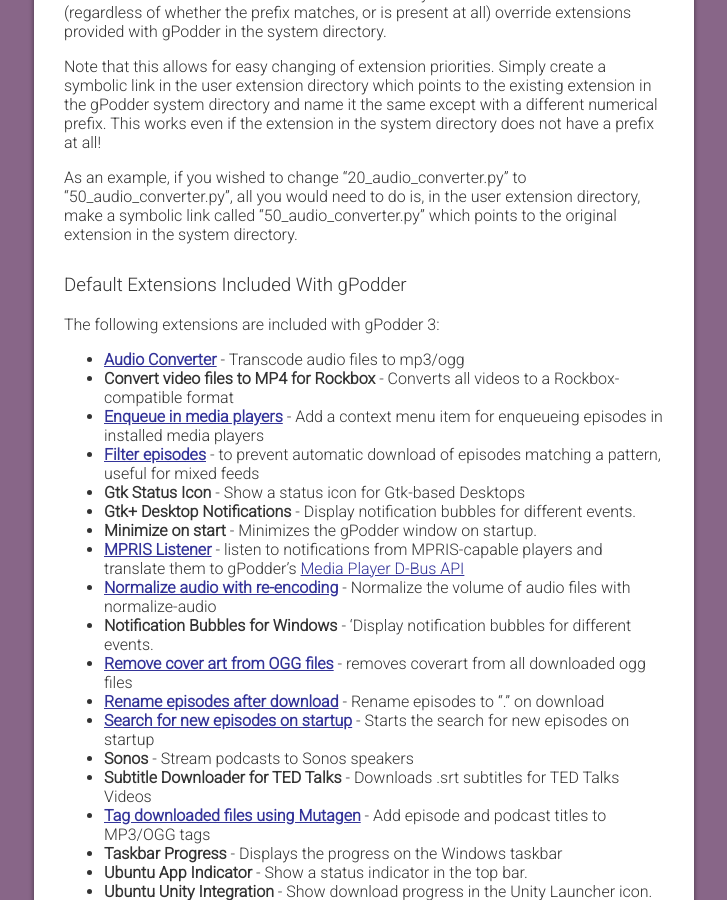
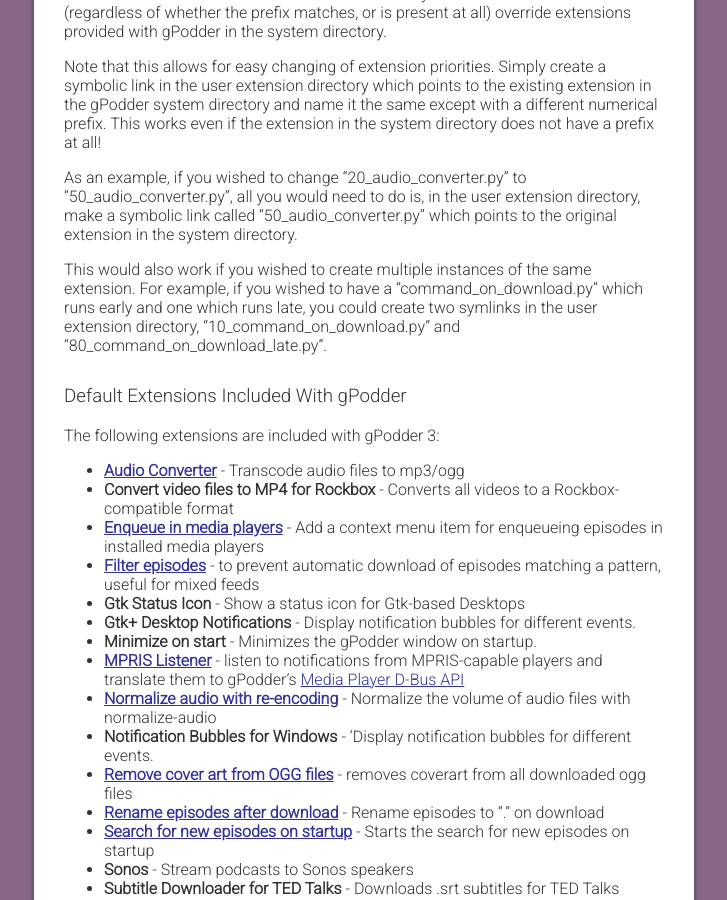
Before and after one commit to gpodder/gpodder.github.io, a Jekyll site: the page built from docs/extensions.md, in a window 1280 px wide and 900 px high, scrolled down 340 px. Shown: the whole window, without its empty margins (276-1003 px from the left). Built offline with Jekyll 4.4.1, drawn with Linux system fonts in a browser that asks for light colours; our own code applies the rules of GitHub Pages for plain Markdown files.

Commit message:
extensions: make note of more symlink tricks

```diff
--- a/docs/extensions.md
+++ b/docs/extensions.md
@@ -11,6 +11,8 @@
 Note that this allows for easy changing of extension priorities. Simply create a symbolic link in the user extension directory which points to the existing extension in the gPodder system directory and name it the same except with a different numerical prefix. This works even if the extension in the system directory does not have a prefix at all!
 
 As an example, if you wished to change "20_audio_converter.py" to "50_audio_converter.py", all you would need to do is, in the user extension directory, make a symbolic link called "50_audio_converter.py" which points to the original extension in the system directory.
+
+This would also work if you wished to create multiple instances of the same extension. For example, if you wished to have a "command_on_download.py" which runs early and one which runs late, you could create two symlinks in the user extension directory, "10_command_on_download.py" and "80_command_on_download_late.py".
 
 ### Default Extensions Included With gPodder
 
```
